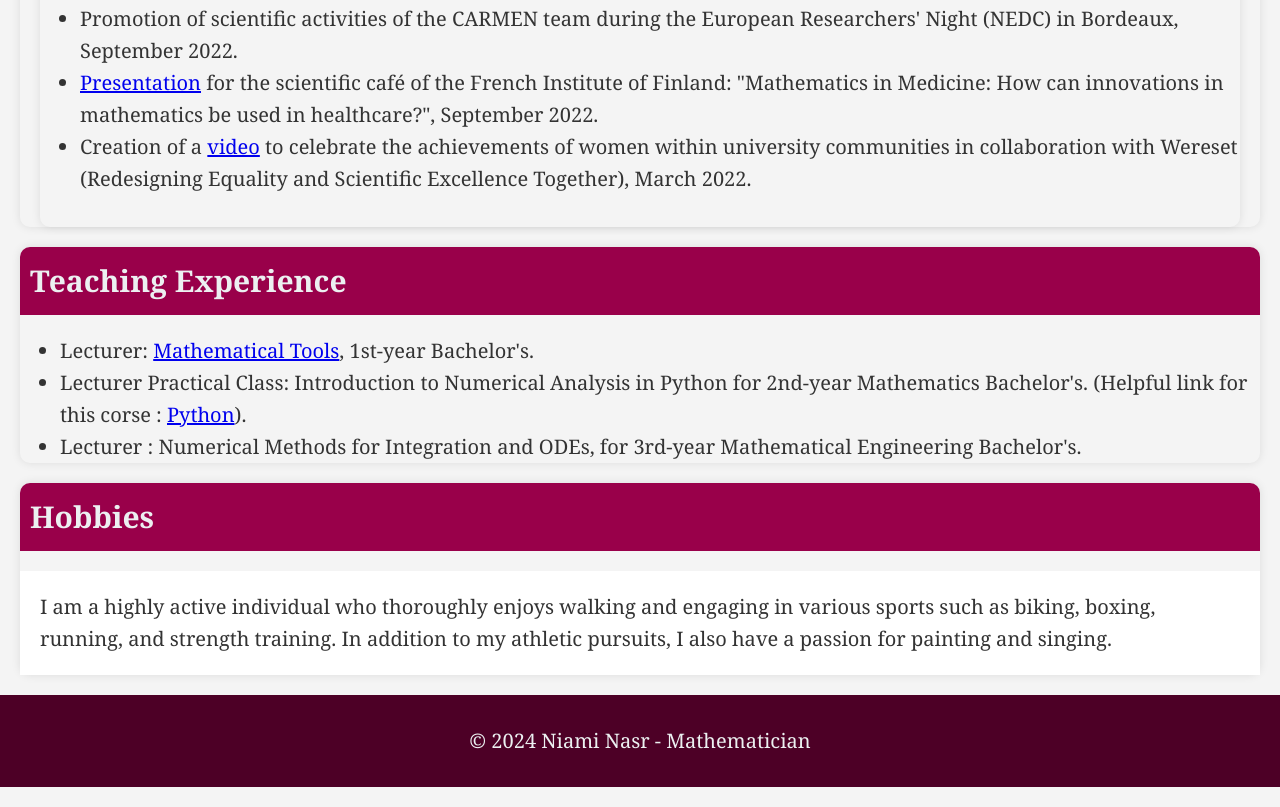
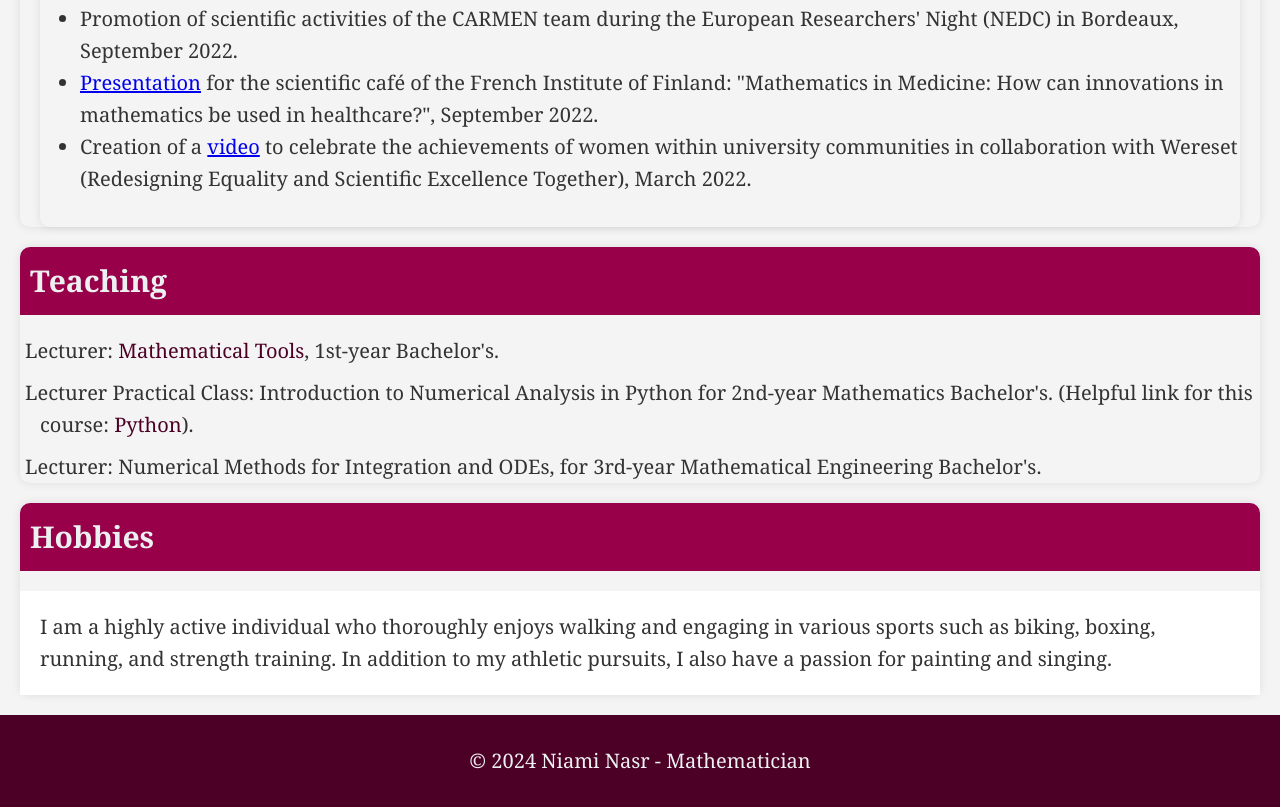
Before and after one commit to niaminasr/niaminasr.github.io, a plain HTML site: page index.html in a window 1280 px wide. Shown: the part 1978-2785 px from the top of the page. Drawn offline with Linux system fonts and the light colour scheme.

Commit message:
troisième  commit

```diff
--- a/index.html
+++ b/index.html
@@ -183,8 +183,8 @@
         need for a costly remeshing step, unlike adaptive mesh methods.
         <br>
        Here are the links to my
-        <a href="/home/niami/Bureau/résultat_thèse/pres-these.pdf" target="_blank" rel="noopener noreferrer">thesis presentation</a> and my
-        <a href="/home/niami/Bureau/résultat_thèse/Thèse_NNasr.pdf" target="_blank" rel="noopener noreferrer">manuscript</a>
+        <a href="/niaminasr.github.io/pres-these.pdf" target="_blank" rel="noopener noreferrer">thesis presentation</a> and my
+        <a href="/niaminasr.github.io/manuscript.pdf" target="_blank" rel="noopener noreferrer">manuscript</a>
        as well as my <a href="https://github.com/niaminasr" target="_blank">github</a> where lies the codes that i developed fot EIT during my thesis.
     </p>
 
@@ -213,18 +213,15 @@ Volume 487, 15 August 2023 <a
     </ul>
         </section>
     </section>
-<section id="Teaching Experience">
-    <h2>Teaching Experience</h2>
+
+<section id="teaching">
+    <h2>Teaching</h2>
     <ul>
-        <li>Lecturer: <a
-                    href="https://formations.u-bordeaux.fr/#/details-formation?type=enseignement&id=38891">Mathematical Tools</a>, 1st-year Bachelor's.</li>
-        <li>Lecturer Practical Class: Introduction to Numerical Analysis in Python for 2nd-year Mathematics Bachelor's. (Helpful link for this corse : <a
-                    href="https://courspython.com/introduction-python.html">Python</a>).
-
-</li>
-        <li>Lecturer : Numerical Methods for Integration and ODEs, for 3rd-year Mathematical Engineering Bachelor's.</li>
+        <li>Lecturer: <a href="https://formations.u-bordeaux.fr/#/details-formation?type=enseignement&id=38891">Mathematical Tools</a>, 1st-year Bachelor's.</li>
+        <li>Lecturer Practical Class: Introduction to Numerical Analysis in Python for 2nd-year Mathematics Bachelor's. (Helpful link for this course: <a href="https://courspython.com/introduction-python.html">Python</a>).</li>
+        <li>Lecturer: Numerical Methods for Integration and ODEs, for 3rd-year Mathematical Engineering Bachelor's.</li>
     </ul>
-   </section>
+</section>
 
     <section id="hobbies">
         <h2>Hobbies</h2>
```
Also changed, not shown: 2 other files.
